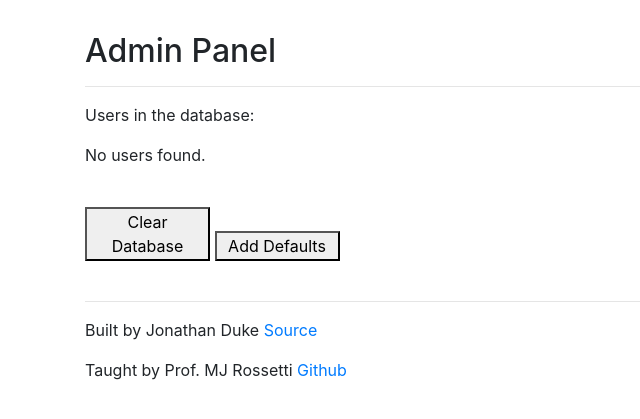
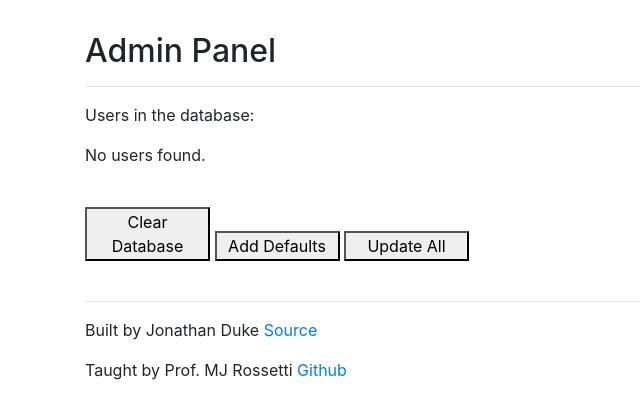
Before and after one commit to jonDuke/Twitoff, a Flask app: page /admin in a window 1280 px wide. Shown: the part 56-475 px from the top of the page, without its empty margins (0-640 px from the left). Run offline with Flask 2, Linux system fonts and the light colour scheme; some libraries are stand-ins or nearby versions.

Commit message:
added ability to re-add all or single users to get new tweets

```diff
--- a/my_app/routes/admin_routes.py
+++ b/my_app/routes/admin_routes.py
@@ -9,12 +9,14 @@ from my_app.routes.twitter_routes import store_twitter_data
 admin_routes = Blueprint("admin_routes", __name__)
 basic_auth = BasicAuth()
 
+# admin panel
 @admin_routes.route("/admin")
 @basic_auth.required
 def admin_panel():
     users = User.query.all()
     return render_template("admin_panel.html", users=users)
 
+# clears the entire database
 @admin_routes.route("/admin/db/reset")
 @basic_auth.required
 def reset_db():
@@ -23,6 +25,7 @@ def reset_db():
     flash("Database cleared", "success")
     return redirect("/admin")
 
+# seeds the database with a default set of users
 @admin_routes.route("/admin/db/seed")
 @basic_auth.required
 def seed_db():
@@ -33,6 +36,7 @@ def seed_db():
     flash("Default users added to database", "success")
     return redirect("/admin")
 
+# removes a single user from the database
 @admin_routes.route("/admin/db/remove/<screen_name>")
 @basic_auth.required
 def remove_user(screen_name=None):
@@ -50,3 +54,42 @@ def remove_user(screen_name=None):
 
     flash(f"User {screen_name} removed from the database", "success")
     return redirect("/admin")
+
+# re-adds all existing users to add any new tweets
+@admin_routes.route("/admin/db/update/all")
+@basic_auth.required
+def update_all():
+    # get existing users
+    users = User.query.all()
+
+    # informational, count tweets before and after
+    before = 0
+    after = 0
+
+    # re-add all
+    for user in users:
+        before += user.tweet_count
+        new_user, _ = store_twitter_data(user.screen_name)
+        after += new_user.tweet_count
+
+    flash(f"All users updated, added {after - before} new tweets", "success")
+    return redirect("/admin")
+
+# re-adds a single user to add any new tweets
+@admin_routes.route("/admin/db/update/<screen_name>")
+@basic_auth.required
+def update_user(screen_name=None):
+    # see if the user exists
+    try:
+        user = User.query.filter_by(screen_name=screen_name).one()
+    except:
+        flash(f"User {screen_name} not found, cannot update", "error")
+        return redirect("/admin")
+
+    # re-add the user
+    before = user.tweet_count
+    new_user, _ = store_twitter_data(user.screen_name)
+    after = new_user.tweet_count
+
+    flash(f"User {screen_name} updated, added {after - before} new tweets", "success")
+    return redirect("/admin")
--- a/my_app/templates/admin_panel.html
+++ b/my_app/templates/admin_panel.html
@@ -24,9 +24,10 @@
         {% for user in users %}
             <tr>
                 <td>{{user.name}}</td>
-                <td>@{{user.screen_name}}</td>
+                <td><a href="https://twitter.com/{{user.screen_name}}">@{{user.screen_name}}</a></td>
                 <td>{{user.tweet_count}}</td>
                 <td>{{user.followers_count}}</td>
+                <td><a href="/admin/db/update/{{user.screen_name}}">update</a></td>
                 <td><a href="/admin/db/remove/{{user.screen_name}}">remove</a></td>
             </tr>
         {% endfor %}
@@ -41,5 +42,7 @@
         Clear Database</button>
     <button onclick="window.location.href = '/admin/db/seed';" style="width:125px">
         Add Defaults</button>
+    <button onclick="window.location.href = '/admin/db/update/all';" style="width:125px">
+        Update All</button>
 
 {% endblock %}
```
